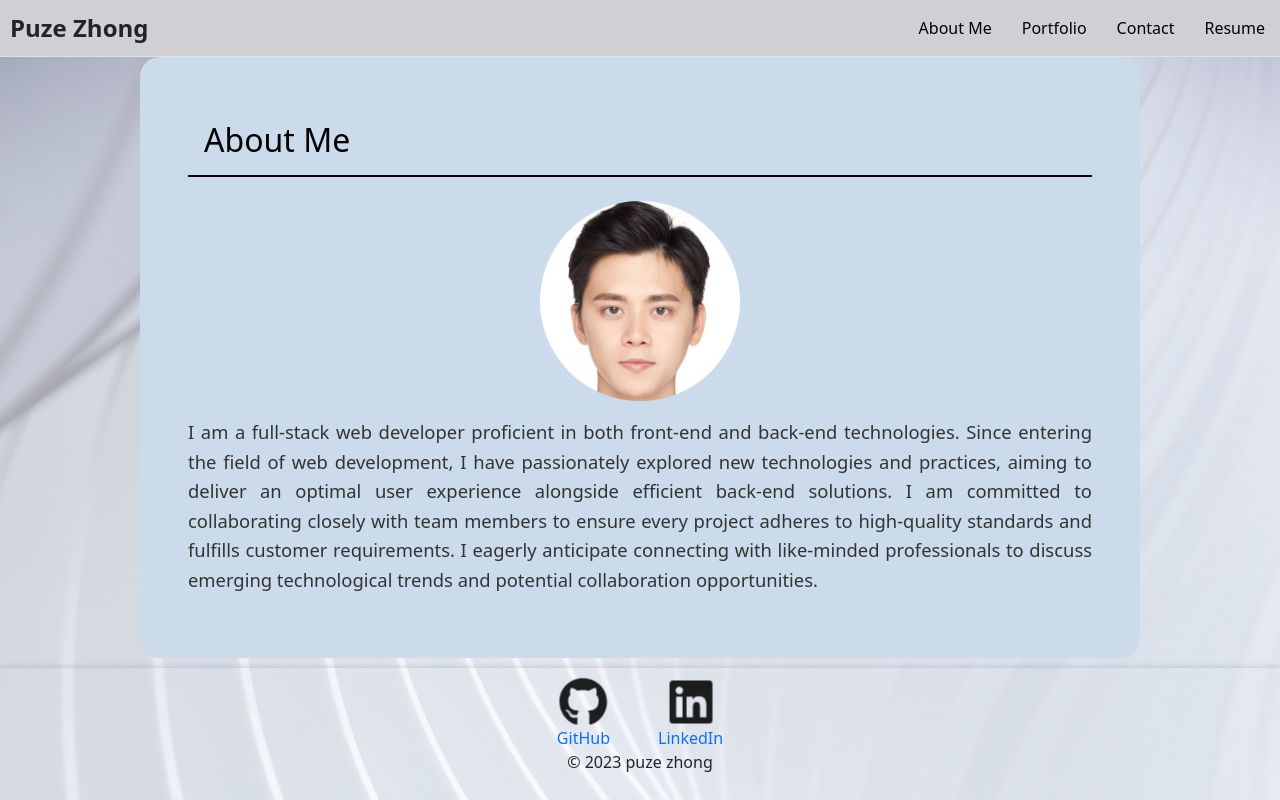
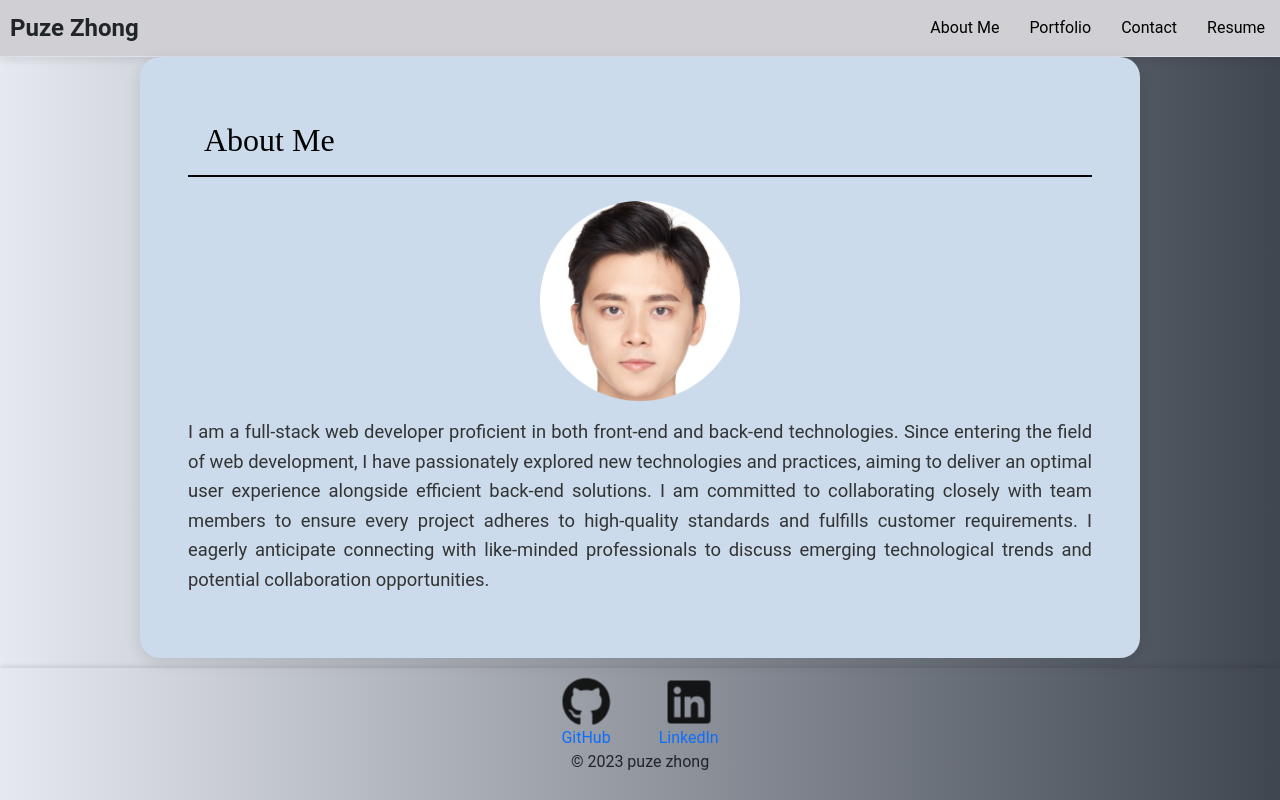
Before and after one commit to pzhong1/myReact-Portfolio, a React (Create React App) app: page / in a window 1280 px wide. Built offline with nearby package versions, Linux system fonts and the light colour scheme.

Commit message:
upadte new style

```diff
--- a/src/App.css
+++ b/src/App.css
@@ -12,6 +12,7 @@
   padding: 10px;
   background-color: rgb(207, 207, 212);
   border-bottom: 1px solid #dee2e6;
+  box-shadow: 0 2px 10px rgba(0, 0, 0, 0.1);
 }
 
 .navbar-left {
@@ -46,6 +47,8 @@
   color: rgb(38, 81, 211);
   text-decoration: underline;
   border-radius: 15px;
+  transform: scale(1.05);
+  transition: all 0.3s;
 }
 
 /* about section */
@@ -56,6 +59,7 @@
   border-radius: 20px;
   max-width: 1000px;
   margin: 0 auto;
+  box-shadow: 0 4px 15px rgba(0, 0, 0, 0.1);
 }
 
 .about h2 {
@@ -119,6 +123,8 @@
 .project a:hover {
   text-decoration: underline;
   background-color: #c3c19d;
+  transform: translateY(-5px);
+  transition: all 0.3s;
 }
 
 /* RESUME section */
@@ -221,3 +227,8 @@
   align-items: center;
   text-decoration: none; /* remove the underline */
 }
+
+h2,
+h3 {
+  font-family: "Playfair Display", serif;
+}
--- a/src/App.js
+++ b/src/App.js
@@ -1,4 +1,5 @@
 // App.js is the main file that hold all the components file
+
 import React, { useState, useEffect } from "react"; //hooks
 import Navbar from "./components/Navbar";
 import Footer from "./components/Footer";
--- a/src/components/Contact.js
+++ b/src/components/Contact.js
@@ -1,5 +1,5 @@
 import React, { useState } from "react";
-import { validateEmail } from "../../src/utils/helpers"; // import this to check the email address
+import { validateEmail } from "../../src/utils/helpers"; // import this from /utils/helper.js to check the email address
 import "bootstrap/dist/css/bootstrap.min.css"; // import bootstrap for styling
 import "../App.css";
 
@@ -8,7 +8,7 @@ function Contact() {
   const [email, setEmail] = useState("");
   const [message, setMessage] = useState("");
 
-  // if-else statment meesage cannot be blank and makesure enter valid email
+  // if-else statment meesage cannot be blank and make sure enter valid email
   const handleSubmit = (event) => {
     event.preventDefault();
     if (!message) {
@@ -28,6 +28,7 @@ function Contact() {
       className="container d-flex flex-column justify-content-center"
       style={{ marginTop: "50px" }}
     >
+    {/* when submit the form the handlesubmit will be triggered  */}
       <form onSubmit={handleSubmit}>
         <div className="mb-3">
           <h1 className="mb-4 justify-content-center">Contact Info</h1>
@@ -39,8 +40,9 @@ function Contact() {
             type="text"
             placeholder="Enter your name"
             value={name}
+            // calls the setName function to update the value of the name state variable when the value of the input field changes
             onChange={(e) => setName(e.target.value)}
-            className="form-control"
+            className="form-control" //this is boostrap for styling
           />
         </div>
 
--- a/src/index.css
+++ b/src/index.css
@@ -1,7 +1,9 @@
 body {
-  background-image: url('../public/images/bodybg.jpg');
+  /* background-image: url('../public/images/bodybg.jpg'); */
   background-size: cover;
   background-repeat: no-repeat;
   background-attachment: fixed;
+  font-family: "Roboto", sans-serif;
+  background-image: linear-gradient(to right, #e6e9f0, #3f4650);
   /* set it -1 any pic will cover the background */
 }
```
Also changed, not shown: src/index.js (line endings or trailing spaces).
